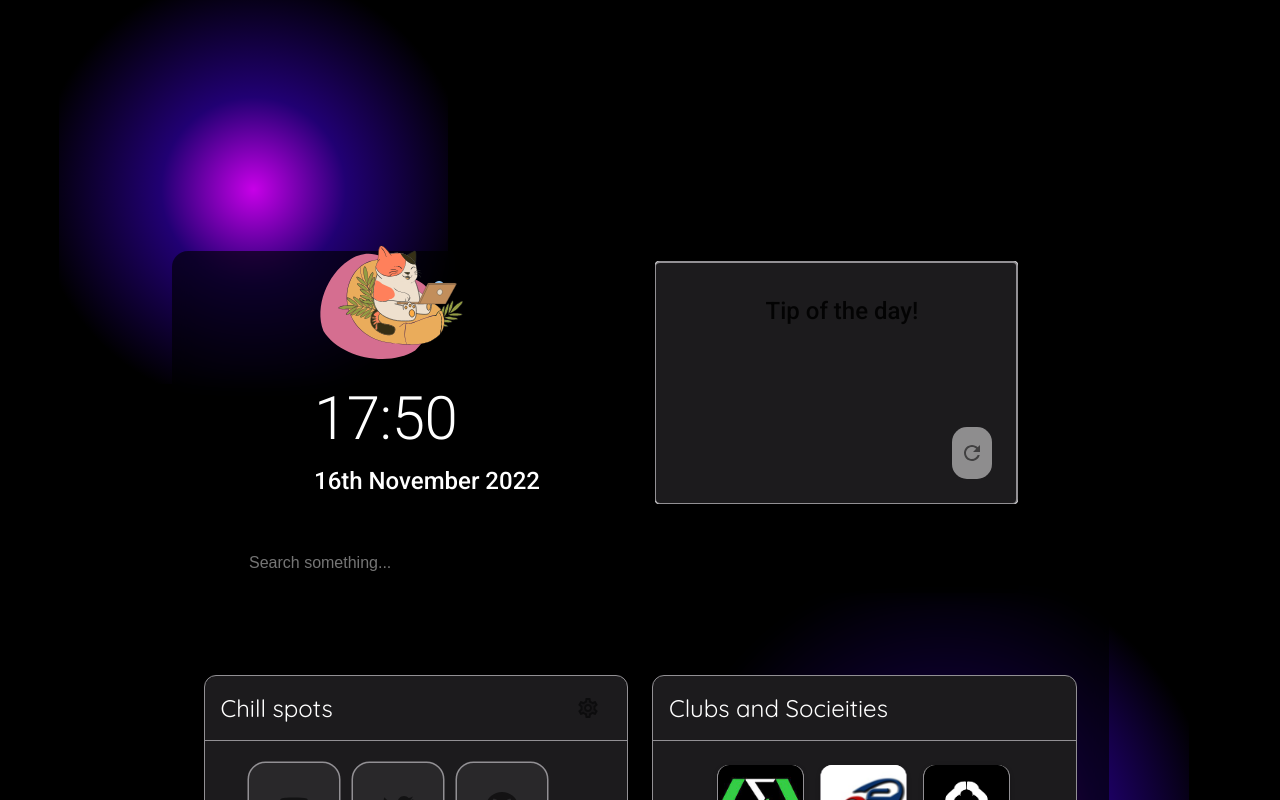
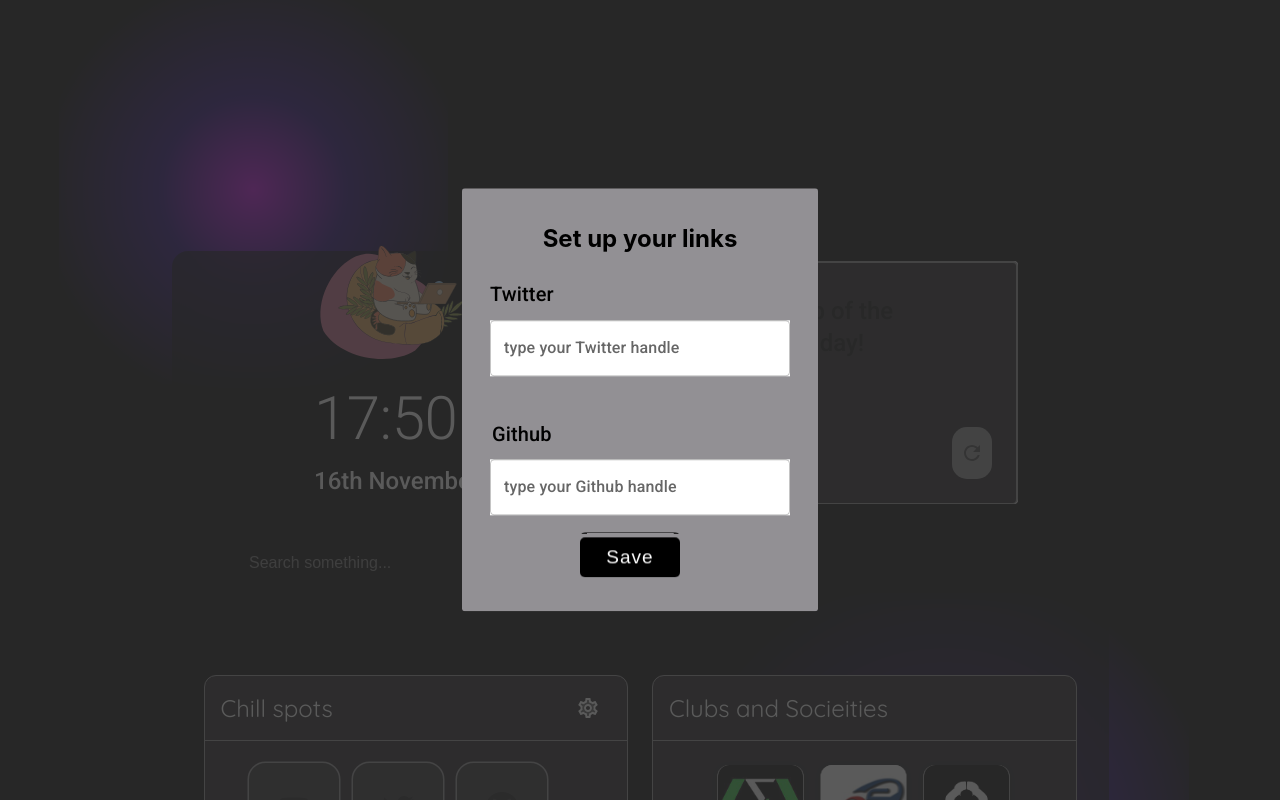
Before and after one commit to SySagar/T-Box-VSSUT, a React (Create React App) app in the folder frontend/: page / in a window 1280 px wide. Both pictures are taken after a click on the button 587 px from the left and 708 px from the top of the page. Shown: the top 800 px of the page. Built offline with nearby package versions, Linux system fonts and the light colour scheme; no server answers.

Commit message:
fixed links

```diff
--- a/frontend/src/App.css
+++ b/frontend/src/App.css
@@ -523,7 +523,7 @@ top: -5px;
    left: 50%;
    transform: translate(-50%, -50%);
    line-height: 1.4;
-   background: #2B65EC;
+   background: #929094;
    padding: 14px 28px;
    border-radius: 3px;
    max-width: 600px;
@@ -537,3 +537,101 @@ top: -5px;
    right: 10px;
    padding: 5px 7px;
  }
+
+ /*This is css for buttons to save links*/
+ @import url('https://fonts.googleapis.com/css?family=Montserrat:600&display=swap');
+span{
+  position: relative;
+  display: inline-flex;
+  width: 120px;
+  height: 55px;
+  margin: 0 15px;
+  perspective: 1000px;
+}
+span a{
+  font-size: 19px;
+  letter-spacing: 1px;
+  transform-style: preserve-3d;
+  transform: translateZ(-25px);
+  transition: transform .25s;
+  font-family: 'Montserrat', sans-serif;
+
+}
+span a:before,
+span a:after{
+  position: absolute;
+  content: "Save";
+  height: 40px;
+  width: 100px;
+  display: flex;
+  align-items: center;
+  justify-content: center;
+  border: 5px solid black;
+  box-sizing: border-box;
+  border-radius: 5px;
+}
+span a:before{
+  color: #fff;
+  background: #000;
+  transform: rotateY(0deg) translateZ(25px);
+}
+span a:after{
+  color: #000;
+  transform: rotateX(90deg) translateZ(25px);
+  content: "sure?";
+}
+span a:hover{
+  transform: translateZ(-25px) rotateX(-90deg);
+}
+
+/*This is chill spot button css*/
+
+.ytnbtn{
+
+  transition-duration: 2s;
+
+}
+
+
+.ytbtn:hover{
+  scale: 1.2;
+  filter: drop-shadow(2px 2px 1px rgb(245, 38, 27))
+}
+
+
+.ttbtn{
+
+  transition-duration: 2s;
+
+}
+
+
+.ttbtn:hover{
+  scale: 1.2;
+  filter: drop-shadow(2px 2px 1px rgb(51, 180, 249))
+}
+
+
+.gtbtn{
+
+  transition-duration: 2s;
+
+}
+
+
+.gtbtn:hover{
+  scale: 1.2;
+  filter: drop-shadow(2px 2px 1px rgb(40, 244, 44))
+}
+
+.Enigma:hover{
+  scale: 1.1;
+}
+
+.IIC:hover{
+  scale: 1.1;
+}
+
+.Robotics:hover{
+  scale: 1.1;
+}
--- a/frontend/src/componenets/Grid2.js
+++ b/frontend/src/componenets/Grid2.js
@@ -19,17 +19,21 @@ const Item = styled(Paper)(({ theme }) => ({
 
 const openYT= async () => {
 
+    window.open("https://www.youtube.com/", "_blank")
 
 }
 
 const openGithub= async () => {
 
+    const github = localStorage.getItem('Github');
+    window.open('https://github.com/'+github, "_blank")
 
 }
 
 const openTwitter= async () => {
 
-
+    const twitter = localStorage.getItem('Twitter');
+    window.open('https://twitter.com/'+twitter, "_blank")
 
 }
 
@@ -42,7 +46,7 @@ export default function MGrid2() {
         <div className="box2">
             <div className="Youtube">
             <div className="links_style">
-            <IconButton onClick={(e) => openYT()}>
+            <IconButton className='ytbtn' onClick={(e) => openYT()}>
                 <YouTubeIcon />
             </IconButton>
             </div>
@@ -51,7 +55,7 @@ export default function MGrid2() {
 
             <div className="Twitter">
             <div className="links_style">
-                <IconButton onClick={(e) => openTwitter()}>
+                <IconButton  className='ttbtn' onClick={(e) => openTwitter()}>
                     <TwitterIcon />
                 </IconButton>
                 </div>
@@ -59,7 +63,7 @@ export default function MGrid2() {
 
             <div className="Github" onClick={(e) => openGithub()}>
             <div className="links_style">
-            <IconButton>
+            <IconButton  className='gtbtn'>
                 <GitHubIcon />
             </IconButton>
             </div>
--- a/frontend/src/componenets/SetLinks.js
+++ /dev/null
@@ -1,36 +0,0 @@
-import "../App.css";
-
-export default function SetUpLinks(modal) {
-
-
-    const toggleModal = () => {
-       modal=!modal
-      };
-
-  console.log(modal)
-
-  if (modal) {
-    document.body.classList.add('active-modal')
-  } else {
-    document.body.classList.remove('active-modal')
-  }
-
-  return (
-    <div>
-
-
-      {modal && (
-          <div className="modal">
-          <div onClick={toggleModal} className="overlay"></div>
-          <div className="modal-content">
-            <h2>Todos</h2>
-
-           {console.log('hemlo')}
-          </div>
-        </div>
-      )}
-
-      </div>
-
-  );
-}
--- a/frontend/src/glassmorphism.js
+++ b/frontend/src/glassmorphism.js
@@ -11,9 +11,15 @@ import Card from './componenets/Card'
 import Grid from './componenets/Grid'
 import Grid2 from './componenets/Grid2'
 import SettingsTwoToneIcon from '@mui/icons-material/SettingsTwoTone';
-import SetUpLinks from './componenets/SetLinks'
+import TextField from '@mui/material/TextField';
+import Box from '@mui/material/Box';
+import { Stack } from '@mui/material';
+import { useEffect } from 'react';
+
 
 export default function Glassmorphism() {
+
+
 
   const handleSubmit = (e) => {
 
@@ -29,34 +35,54 @@ export default function Glassmorphism() {
 
   }
 
-
-
-
   const [modal, setModal] = useState(false);
 
   const toggleModal = () => {
     setModal(!modal);
   };
 
+
+  if (modal) {
+    document.body.classList.add('active-modal')
+  } else {
+    document.body.classList.remove('active-modal')
+  }
+
+  const [twitter, setTwitter] = useState("");
+  const [github, setGithub] = useState("");
+
+  function handleChange1 (event) {
+    setTwitter(event.target.value);
+};
+
+function handleChange2(event) {
+    setGithub(event.target.value);
+
+};
+
+const saveLinks = ()=>{
+
+  if(github==="")
+  localStorage.removeItem('Github')
+
+
+  if(twitter==="")
+  localStorage.removeItem('Twitter')
+
+localStorage.setItem('Github',github);
+localStorage.setItem('Twitter',twitter);
+
+}
+
+
   const SetLinks = ()=>{
     toggleModal()
-
-    SetUpLinks(modal)
     console.log("pressed");
   }
 
 
   const time = moment().format("HH:mm");
 
-  // const useStyles = makeStyles({
-  //   google: {
-  //     fontFamily:'Quicksand',
-  //     fontSize:50,
-  //     color:white,
-  //   }
-  // })
-
-  // const classes =useStyles(note);
 
   return (
     <div className="glassmorphism">
@@ -114,23 +140,9 @@ export default function Glassmorphism() {
 
                   </div>
 
-                  {/* <Typography className='mlabel'
-                  variant="body2"
-                 color="white"
-                  fontSize={60}
-
-                  alignContent="center"
-
-                  fontFamily={'Quicksand'} >
-                  Google
-                  </Typography> */}
 
 
                   <div className="search-bar">
-
-                    {/* <script async src="https://cse.google.com/cse.js?cx=23f11aef5a1c8419d">
-                    </script>
-                    <div class="gcse-search"></div> */}
 
                     <input type="text"
 
@@ -147,11 +159,6 @@ export default function Glassmorphism() {
                       required />
 
 
-
-                    {/* <IconButton type="submit"
-                      className="form-submit-btn">
-                      <SearchOutlinedIcon />
-                    </IconButton> */}
 
                   </div>
 
@@ -172,8 +179,8 @@ export default function Glassmorphism() {
                     </Typography>
                     <div className='setting'>
 
-                      <IconButton onClick={ SetLinks}>
-                        <SettingsTwoToneIcon />
+                      <IconButton className='stbtn'  onClick={ SetLinks}>
+                        <SettingsTwoToneIcon sx={{color:'white'}}/>
                       </IconButton>
                     </div>
                   </div>
@@ -226,6 +233,37 @@ export default function Glassmorphism() {
 
       </div>
 
+      <div>
+
+
+{modal && (
+    <div className="modal">
+    <div onClick={toggleModal} className="overlay"></div>
+    <div className="modal-content" >
+      <h2>Set up your links</h2>
+      <br /><br />
+      <Stack direction='column' gap='30px' >
+      <Typography variant='h6'  position={'absolute'} top='90px'>
+        Twitter
+      </Typography>
+      <TextField onChange={handleChange1} value={twitter}  id="outlined-basic" label="type your Twitter handle" variant="outlined" sx={{background:'white'}}/>
+      <br />
+      <Typography variant='h6' position={'absolute'} left='30px' top='230px'>
+        Github
+      </Typography>
+      <TextField onChange={handleChange2} value={github}  id="outlined-basic" label="type your Github handle" variant="outlined" sx={{background:'white'}}/>
+      </Stack>
+
+      <br />
+      <span><a onClick={saveLinks} href="#"></a></span>
+
+
+    </div>
+  </div>
+)}
+
+</div>
+
     </div>
   );
 }
```
Also changed, not shown: frontend/src/componenets/Grid.js (+0 -15 lines).
